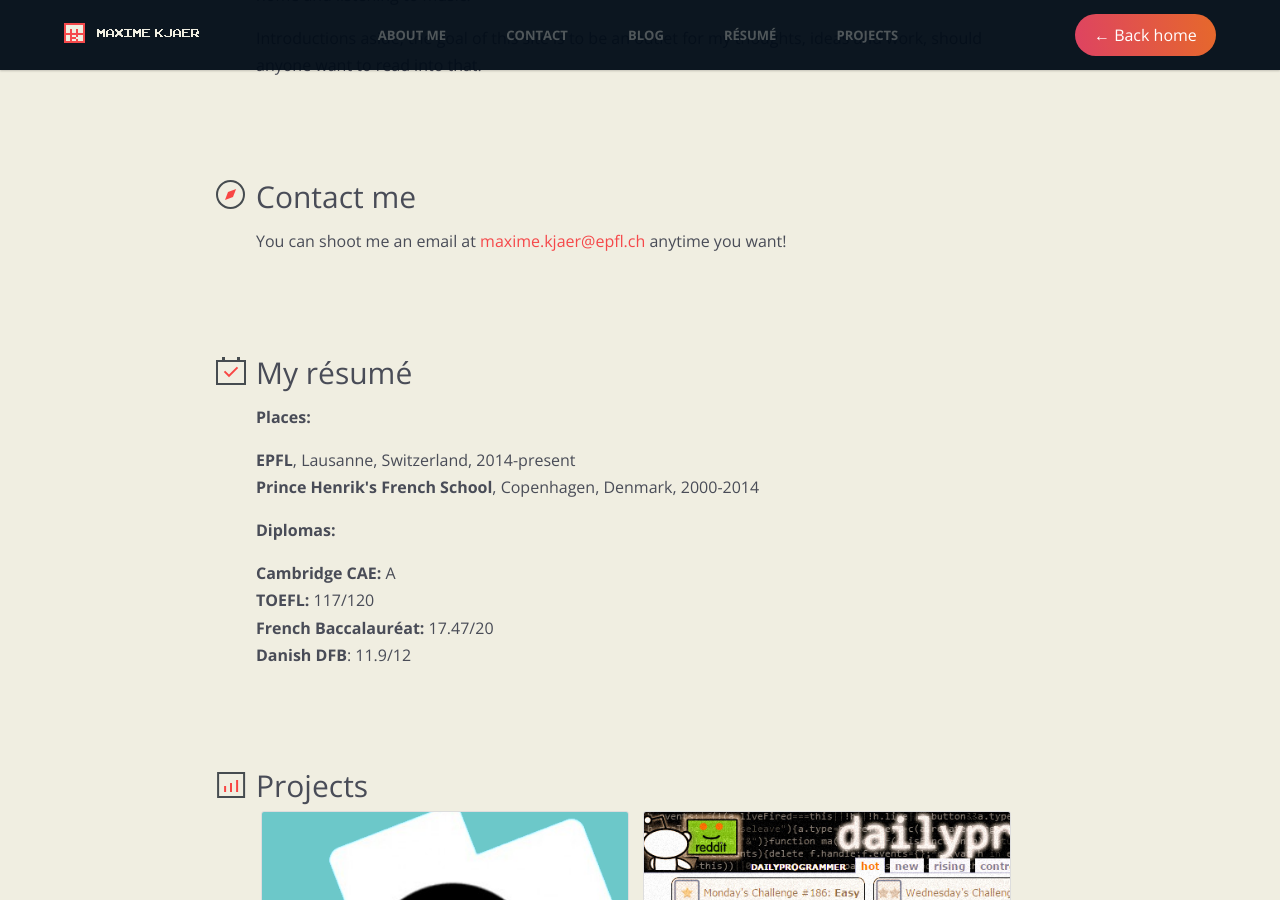
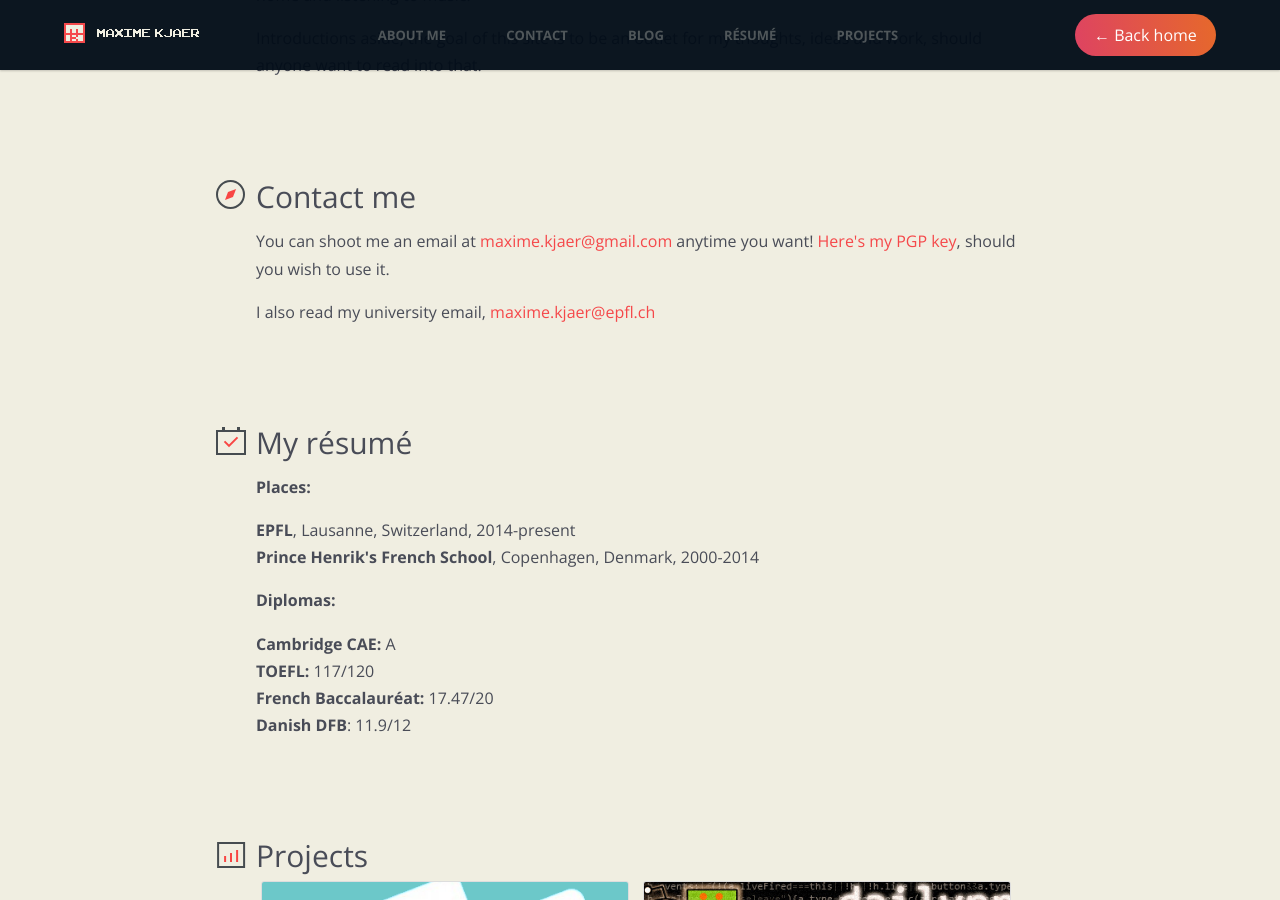
Before and after one commit to MaximeKjaer/kjaer.io, a Jekyll site: the page built from about/index.html, in a window 1280 px wide and 900 px high, scrolled down 929 px. Built offline with Jekyll 4.4.1, drawn with Linux system fonts in a browser that asks for light colours; nearby versions of some CDN libraries.

Commit message:
Added PGP Key
And a link to it

```diff
--- a/_includes/contact.html
+++ b/_includes/contact.html
@@ -1 +1,3 @@
-<p>You can shoot me an email at <a href="mailto:maxime.kjaer@epfl.ch">maxime.kjaer@epfl.ch</a> anytime you want!</p>
+<p>You can shoot me an email at <a href="mailto:maxime.kjaer@gmail.com">maxime.kjaer@gmail.com</a> anytime you want! <a href="../Maxime_Kjaer_pub.asc">Here's my PGP key</a>, should you wish to use it.</p>
+
+<p>I also read my university email, <a href="mailto:maxime.kjaer@epfl.ch">maxime.kjaer@epfl.ch</a></p>
```
Also changed, not shown: 1 other file.
